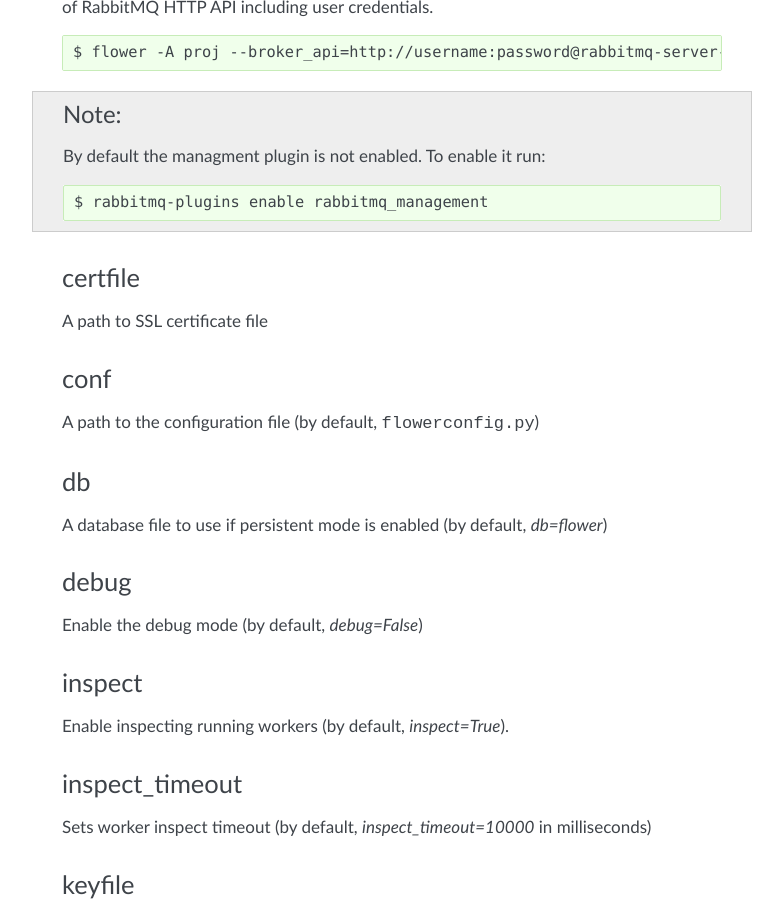
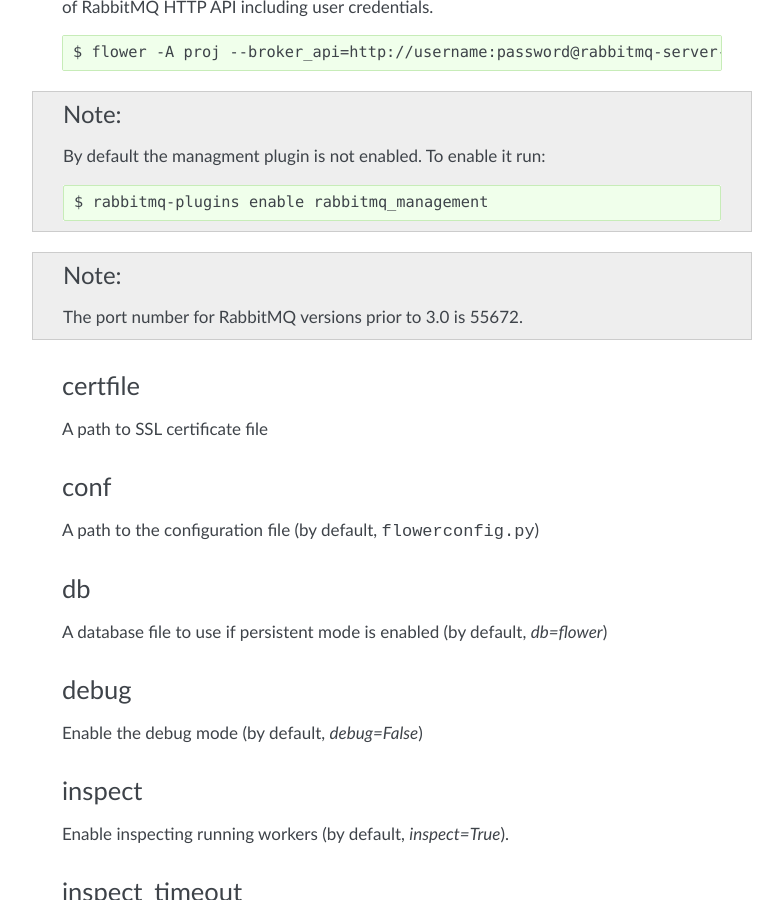
Before and after one commit to mher/flower, a Sphinx documentation site: the page built from docs/config.rst, in a window 1280 px wide and 900 px high, scrolled down 1902 px. Shown: the whole window, without its empty margins (358-1141 px from the left). Built offline with Sphinx 7.4.7, drawn with Linux system fonts in a browser that asks for light colours; pages that are not in the unit, such as notebooks, are missing from menus.

Commit message:
Added a note that RabbitMQ Management Plugin listens on a different port in versions prior to 3.0.

```diff
--- a/docs/config.rst
+++ b/docs/config.rst
@@ -89,6 +89,8 @@
 .. Note:: By default the managment plugin is not enabled. To enable it run::
 
     $ rabbitmq-plugins enable rabbitmq_management
+
+.. Note:: The port number for RabbitMQ versions prior to 3.0 is 55672.
 
 .. _`RabbitMQ Managment Plugin`: https://www.rabbitmq.com/management.html
 
```
